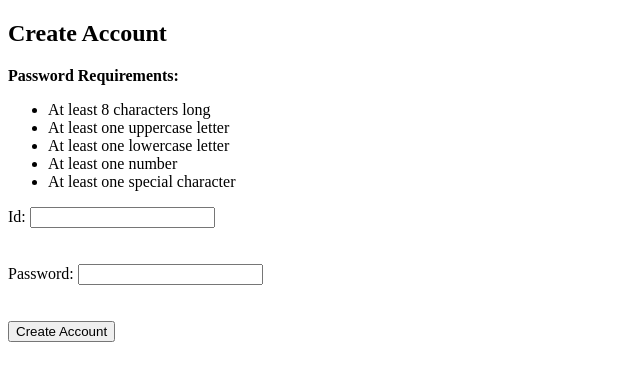
After one commit to jihojiho22/Comp3100_DB2, a Flask app: page /create_account_page in a window 1280 px wide. The commit adds this page. Shown: the top 381 px of the page, without its empty margins (0-640 px from the left). Run offline with Flask 3, Linux system fonts and the light colour scheme.

Commit message:
added validation of password and implemented registration

```diff
--- a/app.py
+++ b/app.py
@@ -1,6 +1,68 @@
 from flask import Flask, render_template, redirect, url_for, request
+import json
+import os
+import re
+from getpass import getpass
+from Crypto.Hash import SHA3_512
+from Crypto.Random import get_random_bytes
+from base64 import b64encode, b64decode
 
+USER_FILE = "users.json"
 app = Flask(__name__)
+
+def validate_password(password):
+    """
+    Validate password strength
+    Returns (is_valid, error_message)
+    """
+    error_messages = []
+
+    if len(password) < 8:
+        error_messages.append("Password must be at least 8 characters long")
+
+    if not re.search(r'[A-Z]', password):
+        error_messages.append("Password must contain at least one uppercase letter")
+
+    if not re.search(r'[a-z]', password):
+        error_messages.append("Password must contain at least one lowercase letter")
+
+    if not re.search(r'[0-9]', password):
+        error_messages.append("Password must contain at least one number")
+
+    if not re.search(r'[!@#$%^&*(),.?":{}|<>]', password):
+        error_messages.append("Password must contain at least one special character")
+
+    if error_messages:
+        return False, error_messages
+    return True, []
+
+def hash_password(password: str, salt: bytes = None) -> tuple[str, str]:
+    if salt is None:
+        salt = get_random_bytes(16)
+    sha512_obj = SHA3_512.new()
+    sha512_obj.update(password.encode() + salt)
+    password_hash = sha512_obj.digest()
+    encoded_hash = b64encode(password_hash).decode('utf-8')
+    encoded_salt = b64encode(salt).decode('utf-8')
+    return encoded_hash, encoded_salt
+
+def verify_password(password: str, stored_hash: str, stored_salt: str) -> bool:
+    salt = b64decode(stored_salt.encode('utf-8'))
+    calculated_hash, _ = hash_password(password, salt)
+    return calculated_hash == stored_hash
+
+def load_users():
+    try:
+        if os.path.exists(USER_FILE):
+            with open(USER_FILE, 'r') as file:
+                return json.load(file)
+    except json.JSONDecodeError:
+        print("Corrupted user file detected. Creating new user file.")
+    return {}
+
+def save_users(users):
+    with open(USER_FILE, 'w') as file:
+        json.dump(users, file)
 
 @app.route('/')
 def home():
@@ -10,15 +72,46 @@ def home():
 def login():
     user_id = request.form['user_id']
     user_password = request.form['user_password']
+    users = load_users()
 
-    # Here, you would typically validate the user's credentials.
-    # If valid, redirect to a dashboard or user page:
-    return redirect(url_for('dashboard'))
+    if user_id not in users:
+        print("Invalid email or password.")
+        return "Invalid email or password."
+
+    user = users[user_id]
+    if verify_password(user_password, user["password_hash"], user["salt"]):
+        print("Username and Password verified. Welcome.")
+        return redirect(url_for('dashboard'))
+    else:
+        print("Invalid email or password.")
+        return "Invalid email or password."
+
+@app.route('/create_account_page')
+def create_account_page():
+    return render_template('create_account.html')
 
 @app.route('/createaccount', methods=['POST'])
 def create_account():
-    # Here, you would handle the account creation logic
-    return render_template('createAccount.html')
+    user_id = request.form['user_id']
+    user_password = request.form['user_password']
+
+    # Validate password strength
+    is_valid, error_messages = validate_password(user_password)
+    if not is_valid:
+        return render_template('create_account.html', error_messages=error_messages, user_id=user_id)
+
+    users = load_users()
+    if user_id in users:
+        return render_template('create_account.html', error_messages=["User ID already registered."], user_id=user_id)
+
+    password_hash, salt = hash_password(user_password)
+    users[user_id] = {
+        "password_hash": password_hash,
+        "salt": salt
+    }
+    save_users(users)
+
+    return redirect(url_for('home'))
 
 @app.route('/dashboard')
 def dashboard():
--- /dev/null
+++ b/templates/create_account.html
@@ -0,0 +1,43 @@
+<!DOCTYPE html>
+<html>
+<head>
+    <meta charset="UTF-8">
+    <meta name="viewport" content="width=device-width, initial-scale=1.0">
+    <title>Create Account</title>
+</head>
+<body>
+    <h2>Create Account</h2>
+
+    {% if error_messages %}
+    <div>
+        <p><strong>Please fix the following errors:</strong></p>
+        <ul>
+            {% for message in error_messages %}
+            <li style="color: red;">{{ message }}</li>
+            {% endfor %}
+        </ul>
+    </div>
+    {% endif %}
+
+    <div>
+        <p><strong>Password Requirements:</strong></p>
+        <ul>
+            <li>At least 8 characters long</li>
+            <li>At least one uppercase letter</li>
+            <li>At least one lowercase letter</li>
+            <li>At least one number</li>
+            <li>At least one special character</li>
+        </ul>
+    </div>
+
+    <form action="/createaccount" method="POST">
+        <label for="user_id">Id: </label>
+        <input type="text" id="user_id" name="user_id" value="{{ user_id }}" required>
+        <br><br><br>
+        <label for="user_password">Password: </label>
+        <input type="password" id="user_password" name="user_password" required>
+        <br><br><br>
+        <button type="submit">Create Account</button>
+    </form>
+</body>
+</html>
--- /dev/null
+++ b/users.json
@@ -0,0 +1 @@
+{"jiho": {"password_hash": "MxwuqJEJqa9JASOGuKzI+Qyi+XNt0WQUVfu1J7V30L0dEKpaBcx2jqBhunJ3WaxSLz7moWhL1uUt3Ba2ErFZTg==", "salt": "uwhC9LKvvHEzVf+v4X1GQA=="}}
```
Also changed, not shown: templates/createAccount.html (deleted, +0 -21 lines), templates/home.html (+3 -6 lines).
